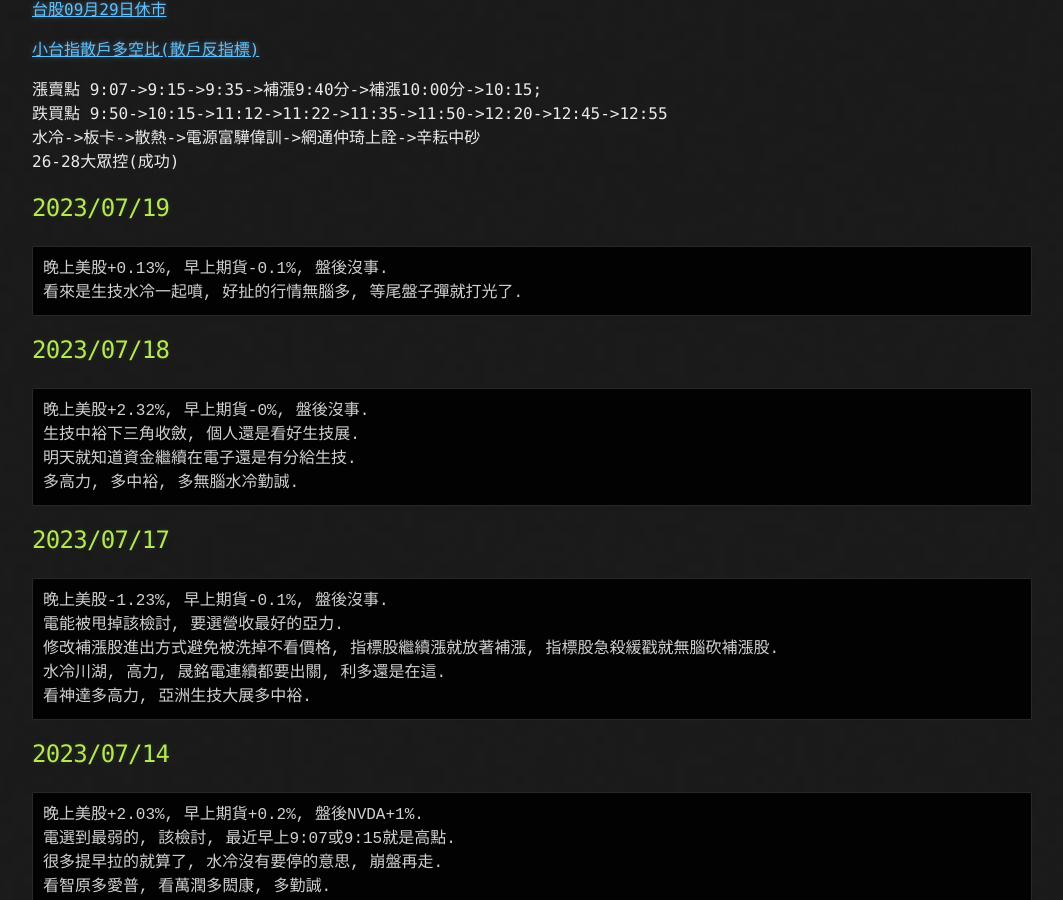
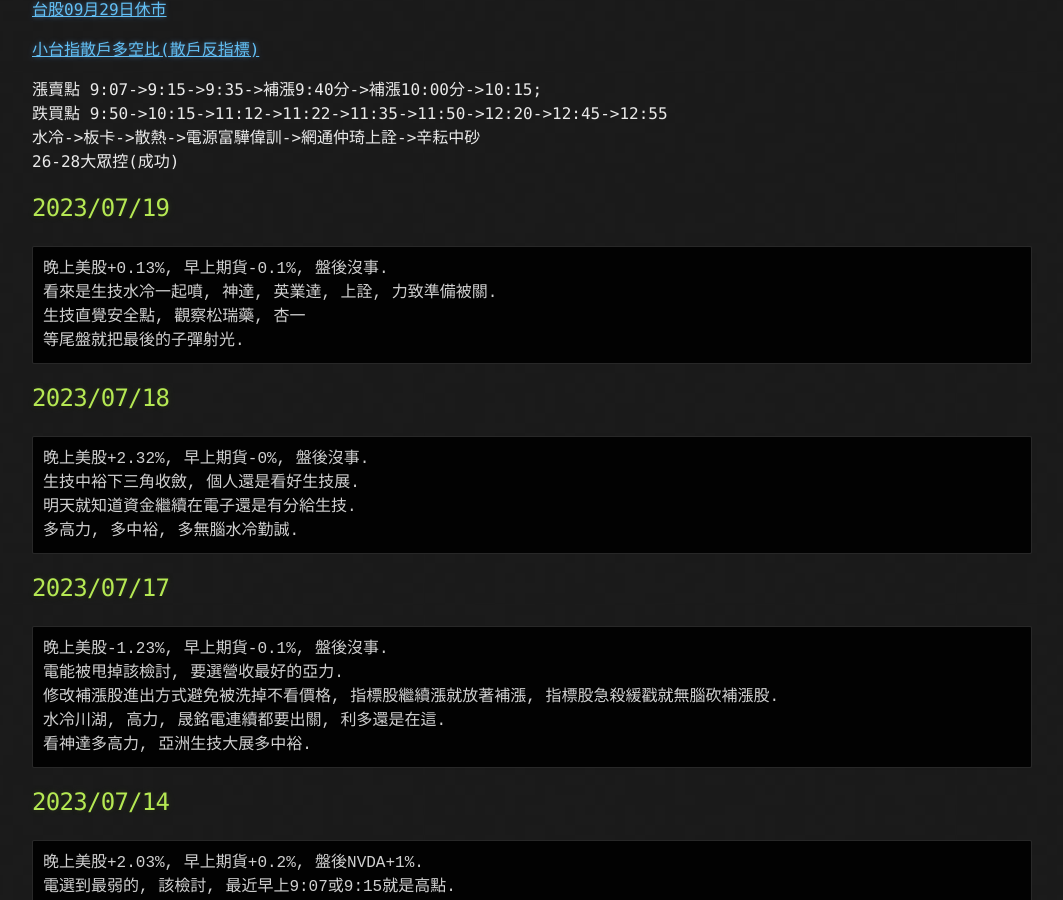
Before and after one commit to lepg5487/Stock_God, a Jekyll site: the page built from index.md, in a window 1280 px wide and 900 px high, scrolled down 460 px. Shown: the whole window, without its empty margins (108-1171 px from the left). Built offline with Jekyll 4.4.1, drawn with Linux system fonts in a browser that asks for light colours; our own code applies the rules of GitHub Pages for plain Markdown files.

Commit message:
Update index.md

````diff
--- a/index.md
+++ b/index.md
@@ -24,7 +24,9 @@ layout: testlayouts
 ## 2023/07/19
 ```
 晚上美股+0.13%, 早上期貨-0.1%, 盤後沒事.
-看來是生技水冷一起噴, 好扯的行情無腦多, 等尾盤子彈就打光了.
+看來是生技水冷一起噴, 神達, 英業達, 上詮, 力致準備被關.
+生技直覺安全點, 觀察松瑞藥, 杏一
+等尾盤就把最後的子彈射光.
 ```
 
 ## 2023/07/18
````
